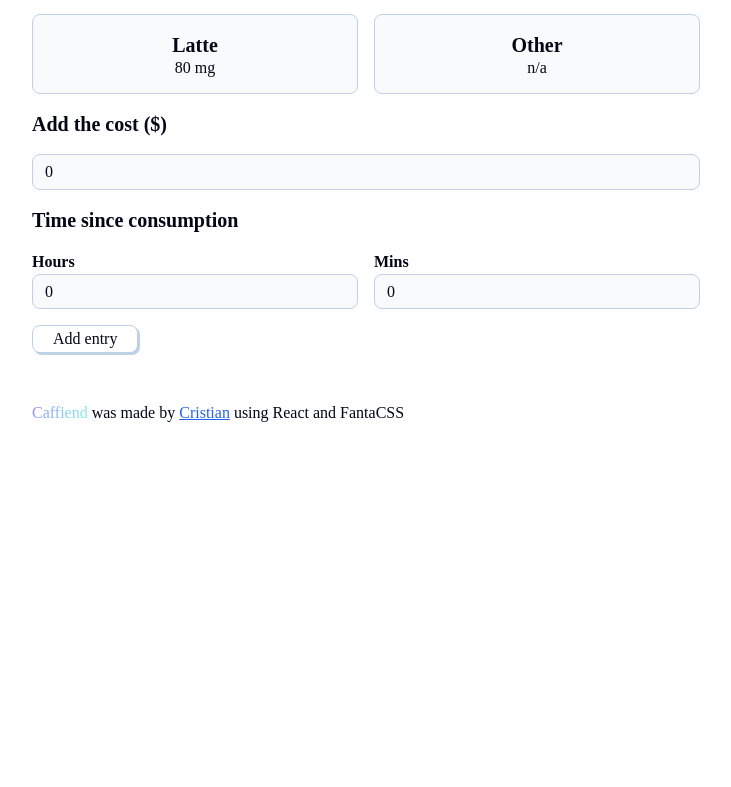
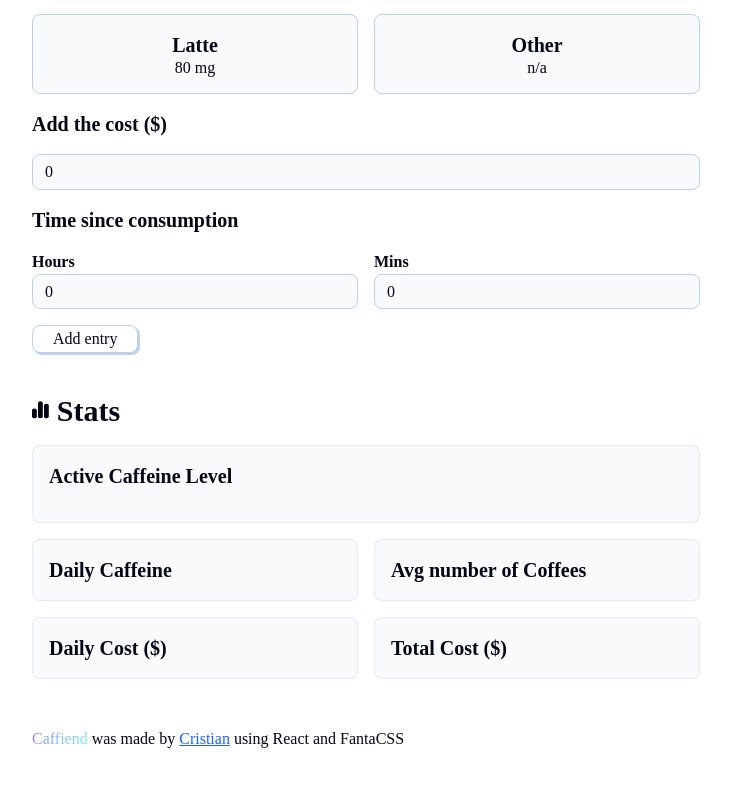
Before and after one commit to Cr1sti4n85/caffiend, a React (Vite) app: page / in a window 1280 px wide. Shown: the part 808-1595 px from the top of the page, without its empty margins (274-1005 px from the left). Before the commit the page ends 1281 px from the top, so only its background shows below. Built offline with nearby package versions, Linux system fonts and the light colour scheme; a web font is replaced by a local one.

Commit message:
Build Stats component layout

```diff
--- a/src/App.jsx
+++ b/src/App.jsx
@@ -5,7 +5,7 @@ import Stats from "./components/Stats";
 import History from "./components/History";
 
 function App() {
-  const isAuthenticated = false;
+  const isAuthenticated = true;
 
   const authenticateContent = (
     <>
--- a/src/components/Stats.jsx
+++ b/src/components/Stats.jsx
@@ -1,5 +1,34 @@
+function StatCard(props) {
+  const { lg, title, children } = props;
+  return (
+    <div className={"card stat-card " + (lg ? "col-span-2" : "")}>
+      <h4>{title}</h4>
+      {children}
+    </div>
+  );
+}
 function Stats() {
-  return <></>;
+  return (
+    <>
+      <div className="section-header">
+        <i className="fa-solid fa-chart-simple"></i>
+        <h2>Stats</h2>
+      </div>
+      <div className="stats-grid">
+        <StatCard title="Active Caffeine Level" lg>
+          <div className="status">
+            <p>
+              <span></span>
+            </p>
+          </div>
+        </StatCard>
+        <StatCard title="Daily Caffeine"></StatCard>
+        <StatCard title="Avg number of Coffees"></StatCard>
+        <StatCard title="Daily Cost ($)"></StatCard>
+        <StatCard title="Total Cost ($)"></StatCard>
+      </div>
+    </>
+  );
 }
 
 export default Stats;
--- a/src/index.css
+++ b/src/index.css
@@ -83,6 +83,17 @@ h2 {
   width: 100%;
 }
 
+.section-header {
+  display: flex;
+  align-items: center;
+  gap: 0.5rem;
+}
+
+.section-header i {
+  padding-top: 1.5rem;
+  font-size: 1.2rem;
+}
+
 .coffee-button-selected {
   border-color: var(--border-highlight) !important;
 }
@@ -91,6 +102,22 @@ h2 {
 .time-entry {
   display: grid;
   grid-template-columns: repeat(2, minmax(0, 1fr));
+  gap: 1rem;
+}
+
+.col-span-2 {
+  grid-column: span 2 / span 2;
+}
+
+.status {
+  display: flex;
+  align-items: center;
+  gap: 1rem;
+}
+
+.stat-card {
+  display: flex;
+  flex-direction: column;
   gap: 1rem;
 }
 
```
